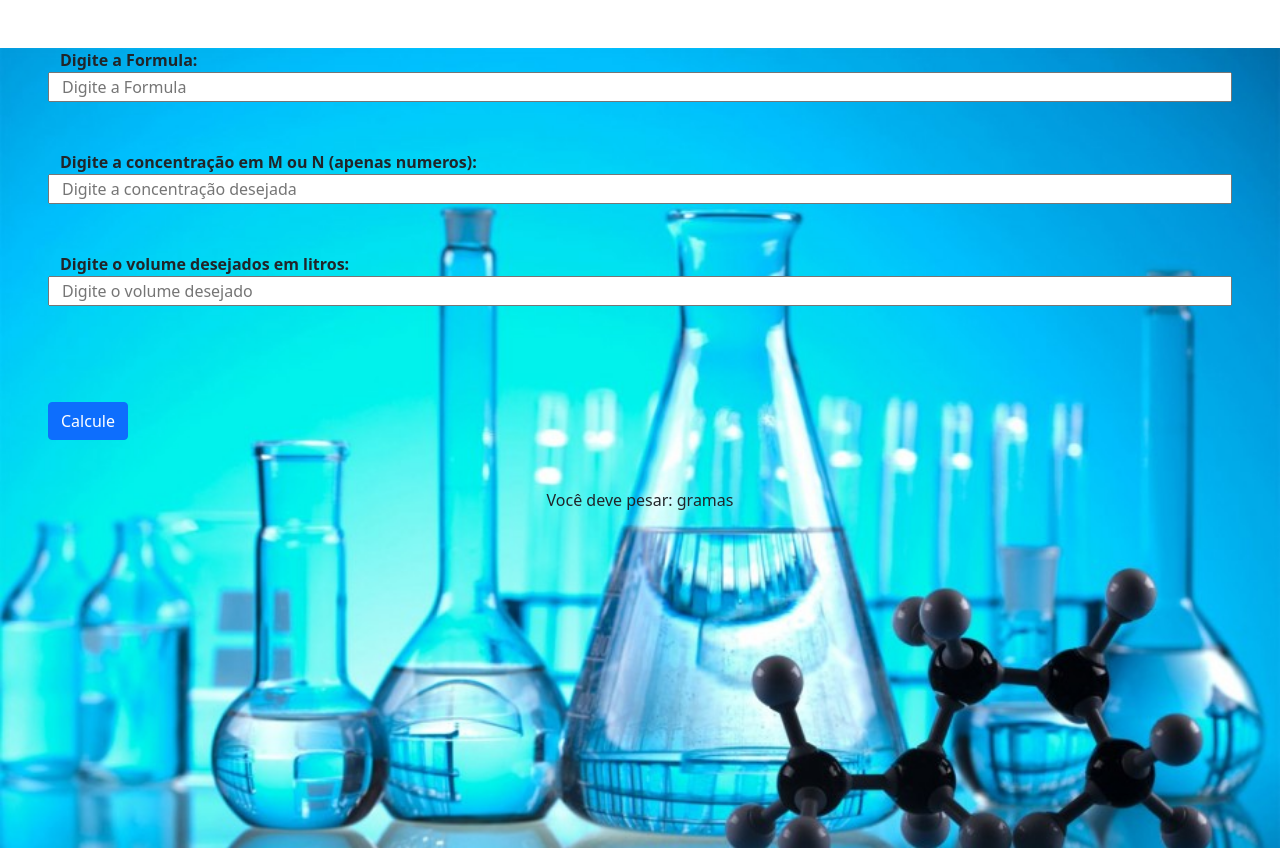
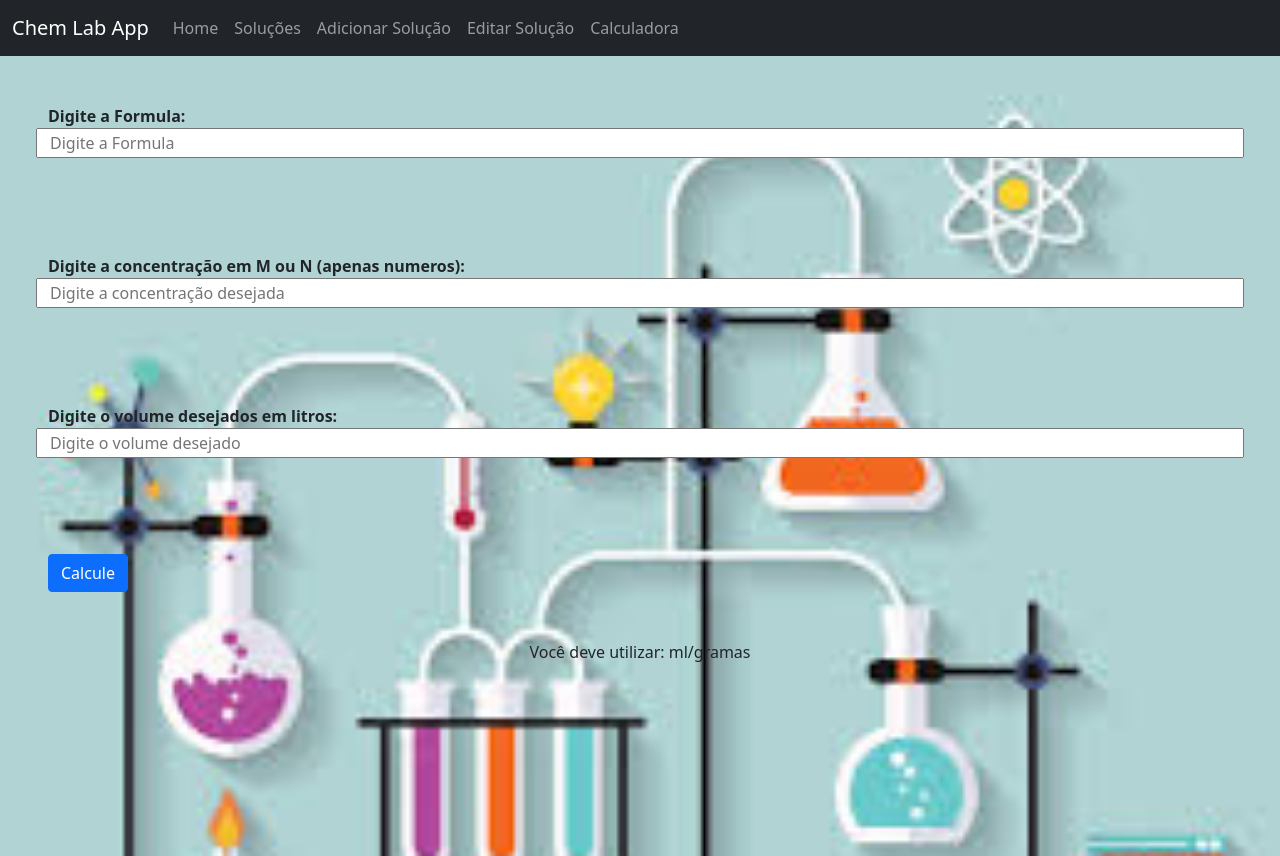
Before and after one commit to Briofita09/Ironhack_project2, a React (Create React App) app: page /1/calculadora in a window 1280 px wide. Built offline with nearby package versions, Linux system fonts and the light colour scheme.

Commit message:
navbar adicionada

```diff
--- a/src/Components/App.css
+++ b/src/Components/App.css
@@ -11,17 +11,6 @@
   .App-logo {
     animation: App-logo-spin infinite 20s linear;
   }
-}
-
-.App-header {
-  background-color: #282c34;
-  min-height: 100vh;
-  display: flex;
-  flex-direction: column;
-  align-items: center;
-  justify-content: center;
-  font-size: calc(10px + 2vmin);
-  color: white;
 }
 
 .App-link {
--- a/src/Components/App.js
+++ b/src/Components/App.js
@@ -2,6 +2,7 @@
 import "bootstrap/dist/css/bootstrap.min.css";
 import { BrowserRouter, Route } from "react-router-dom";
 
+import Navbar from "./Navbar";
 import LogIn from "./Login";
 import Singup from "./Singup";
 import Calculadora from "./Calculadora";
@@ -10,6 +11,7 @@
   return (
     <div className="App">
       <BrowserRouter>
+        <Navbar />
         <Route
           exact
           path="/"
--- a/src/Components/Calculadora.js
+++ b/src/Components/Calculadora.js
@@ -30,7 +30,7 @@
     return (
       <div className="all">
         <form className="calcForm">
-          <div className="m-5 form-group row">
+          <div className="p-5 form-group row">
             <label>Digite a Formula:</label>
             <input
               placeholder="Digite a Formula"
@@ -39,7 +39,7 @@
               onChange={this.handleChange}
             />
           </div>
-          <div className="m-5 form-group row">
+          <div className="p-5 form-group row">
             <label>Digite a concentração em M ou N (apenas numeros): </label>
             <input
               placeholder="Digite a concentração desejada"
@@ -48,7 +48,7 @@
               onChange={this.handleChange}
             />
           </div>
-          <div className="m-5 form-group row">
+          <div className="p-5 form-group row">
             <label>Digite o volume desejados em litros: </label>
             <input
               placeholder="Digite o volume desejado"
@@ -68,8 +68,8 @@
           </div>
         </form>
         <p>
-          Você deve pesar: <span>{this.grams} </span>
-          gramas
+          Você deve utilizar: <span>{this.grams} </span>
+          ml/gramas
         </p>
       </div>
     );
--- /dev/null
+++ b/src/Components/Navbar.js
@@ -0,0 +1,75 @@
+import { Link, NavLink } from "react-router-dom";
+
+function Navbar() {
+  return (
+    <nav className="navbar navbar-expand-lg navbar-dark bg-dark">
+      <div className="container-fluid">
+        <Link className="navbar-brand" to="/">
+          Chem Lab App
+        </Link>
+        <button
+          className="navbar-toggler"
+          type="button"
+          data-bs-toggle="collapse"
+          data-bs-target="#navbarText"
+          aria-controls="navbarText"
+          aria-expanded="false"
+          aria-label="Toggle navigation"
+        >
+          <span className="navbar-toggler-icon"></span>
+        </button>
+        <div className="collapse navbar-collapse" id="navbarText">
+          <ul className="navbar-nav me-auto mb-2 mb-lg-0">
+            <li className="nav-item">
+              <NavLink
+                className="nav-link"
+                activeClassName="active"
+                to="/:id/home"
+              >
+                Home
+              </NavLink>
+            </li>
+            <li className="nav-item">
+              <NavLink
+                className="nav-link"
+                activeClassName="active"
+                to="/:id/solucoes"
+              >
+                Soluções
+              </NavLink>
+            </li>
+            <li className="nav-item">
+              <NavLink
+                className="nav-link"
+                activeClassName="active"
+                to="/:id/create"
+              >
+                Adicionar Solução
+              </NavLink>
+            </li>
+            <li className="nav-item">
+              <NavLink
+                className="nav-link"
+                activeClassName="active"
+                to="/:id/edit"
+              >
+                Editar Solução
+              </NavLink>
+            </li>
+            <li className="nav-item">
+              <NavLink
+                className="nav-link"
+                activeClassName="active"
+                to="/:id/calculadora"
+              >
+                Calculadora
+              </NavLink>
+            </li>
+          </ul>
+        </div>
+      </div>
+    </nav>
+  );
+}
+
+export default Navbar;
```
Also changed, not shown: src/img/calc_img.jpg.
